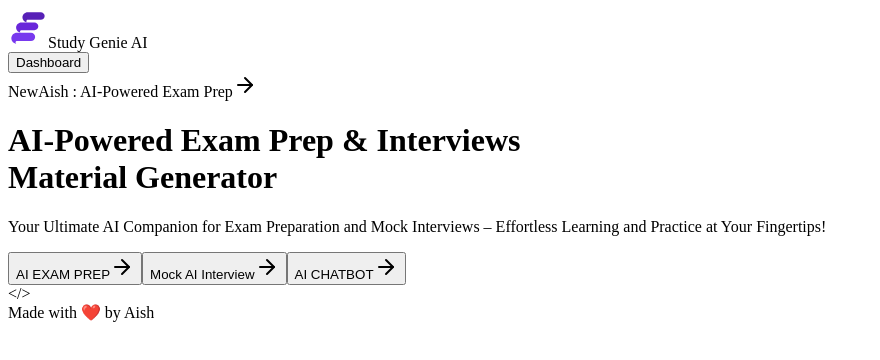
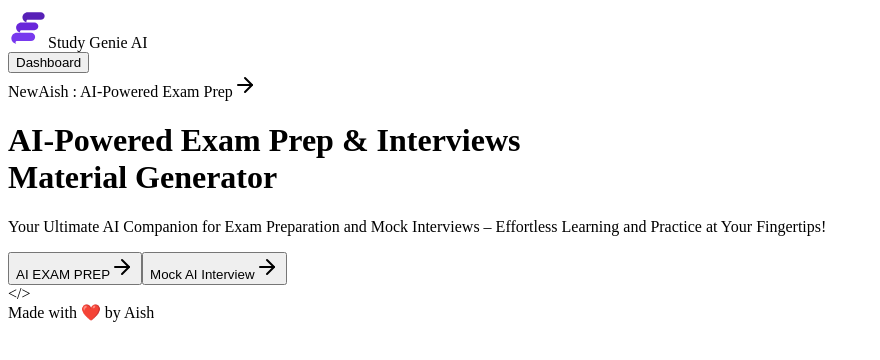
Before and after one commit to modester-Aish/Ai-Study-Web-App, a Next.js app: page / in a window 1280 px wide. Shown: the top 360 px of the page, without its empty margins (0-880 px from the left). Built offline with nearby package versions, Linux system fonts and the light colour scheme.

Commit message:
Updated features and fixed issues

```diff
--- a/app/page.js
+++ b/app/page.js
@@ -79,12 +79,6 @@
                     <ArrowRight className="w-5 h-5 md:w-6 md:h-6" />
                   </button>
                 </Link>
-                <Link href="https://ai-chatbot-jade-gamma.vercel.app/">
-                  <button className="px-4 md:px-8 py-3 md:py-4 bg-blue-600 text-white rounded-lg flex items-center space-x-2 hover:bg-blue-700 font-semibold text-base md:text-xl">
-                    <span>AI CHATBOT</span>
-                    <ArrowRight className="w-5 h-5 md:w-6 md:h-6" />
-                  </button>
-                </Link>
               </div>
             </div>
           </div>
```
